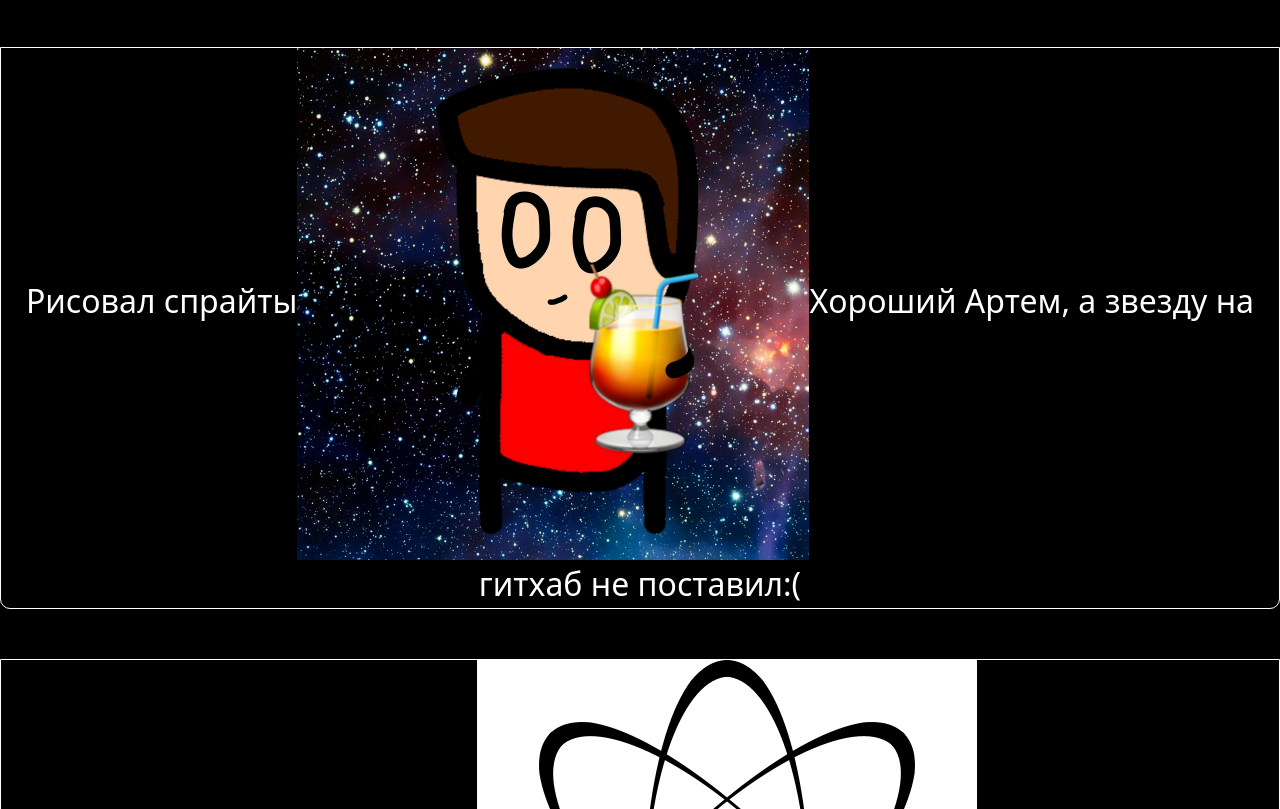
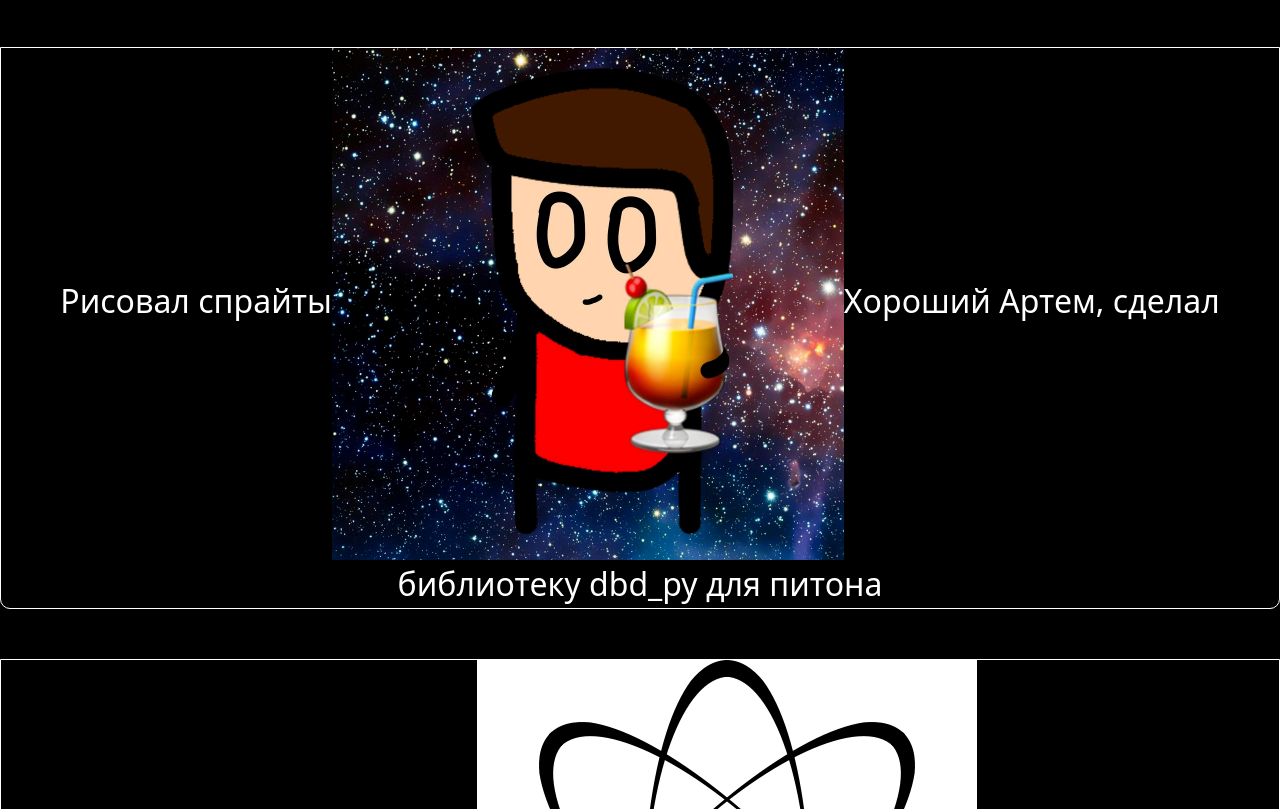
Before and after one commit to LedinecMing/LedinecMing.github.io, a plain HTML site: page authors.html in a window 1280 px wide. Shown: the part 626-1435 px from the top of the page. Drawn offline with nearby package versions, Linux system fonts and the light colour scheme.

Commit message:
Update authors.html

```diff
--- a/authors.html
+++ b/authors.html
@@ -36,7 +36,7 @@
 	</header>
 	<div class="ask">Писал код<img src="../Images/ledinec.png"></div>
 	<div class="answer">Злой ledinec. Mingный.</div>
-	<div class="ask">Рисовал спрайты<img src="../Images/edit.png">Хороший Артем, а звезду на гитхаб не поставил:(</div>
+	<div class="ask">Рисовал спрайты<img src="../Images/edit.png">Хороший Артем, сделал библиотеку dbd_py для питона</div>
 	<div class="ask">Искал баги<img src="../Images/atom.png"</div>
 	<div class="answer">Чел размером с атом</div>
 </body>
```
